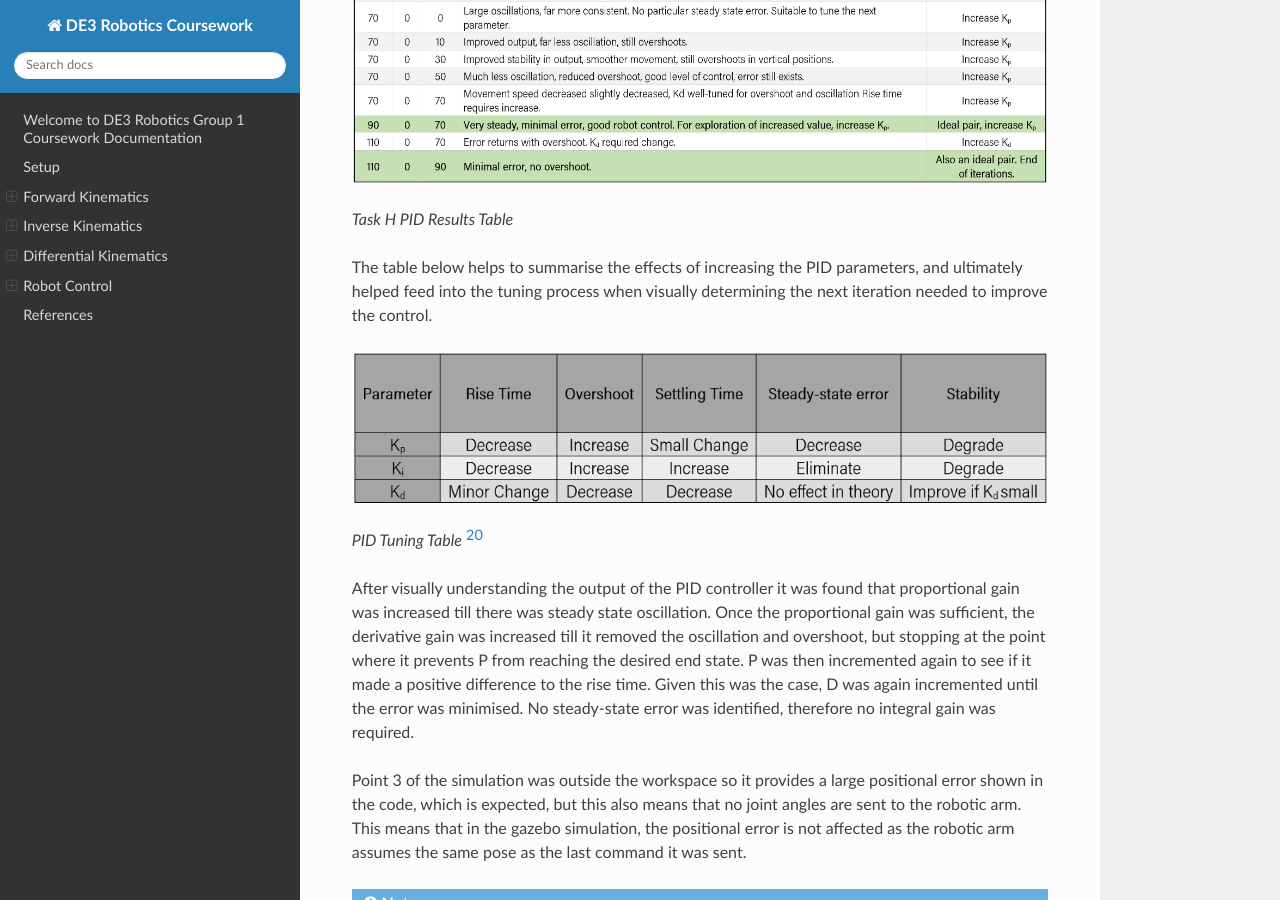
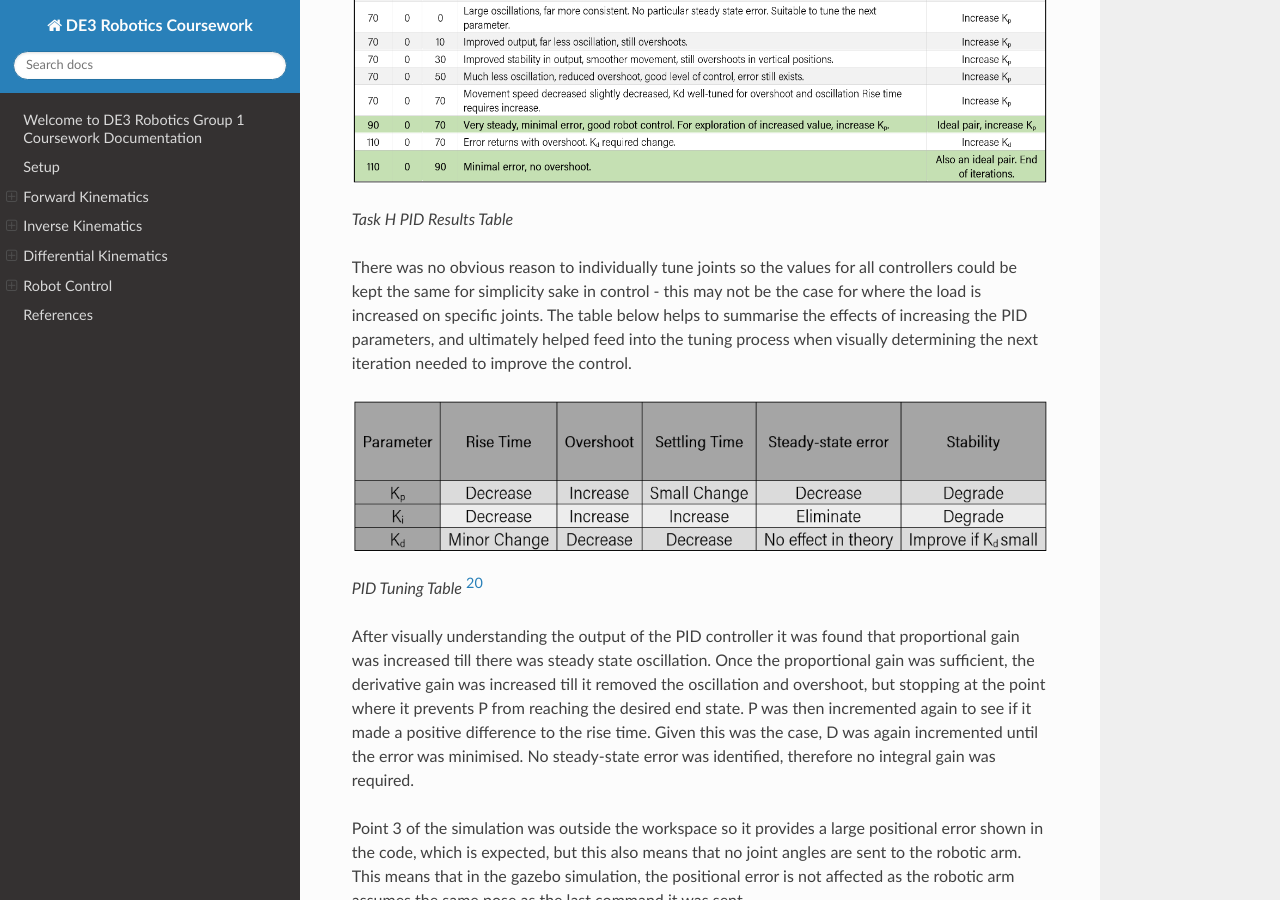
Before and after one commit to oliver-veal/robotics-coursework, a Sphinx documentation site: the page built from docs/source/index.rst, in a window 1280 px wide and 900 px high, scrolled down 26481 px. Built offline with Sphinx 7.4.7 and the Read the Docs theme 2.0.0, drawn with Linux system fonts in a browser that asks for light colours; some of the changed text lies outside the part shown.

Commit message:
Hypertuning

```diff
--- a/docs/source/index.rst
+++ b/docs/source/index.rst
@@ -1092,6 +1092,7 @@
 
 *Task H PID Results Table*
 
+There was no obvious reason to individually tune joints so the values for all controllers could be kept the same for simplicity sake in control - this may not be the case for where the load is increased on specific joints.
 The table below helps to summarise the effects of increasing the PID parameters, and ultimately helped feed into the tuning process when visually determining the next iteration needed to improve the control.
 
 .. image:: img/TuningTable.png
@@ -1227,6 +1228,12 @@
 
 *Task J PID Results Table* [23]_
 
+Hyper tuning was explored for joints 1 and 2 as the load acting on them increased due to the increased mass of the end effector.
+This is highligted well in the video.
+A value of 5000 was applied to joint 2, whilst joint 1 and joint 0 were kept at 3500.
+It clearly benefited the robotic arm doing this, as it reduced the 'droop' experienced by the final link, however to keep further tuning simple, values were made identical again for further iterations.
+
+
 Final Results
 -------------
 
```
